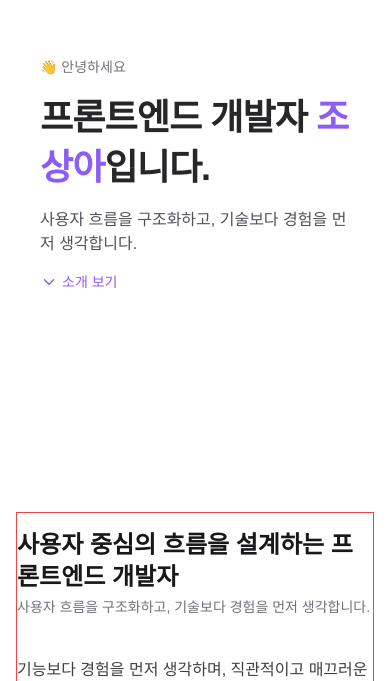
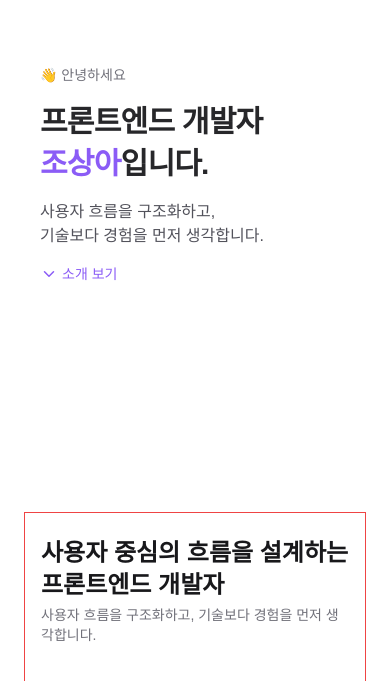
Before and after one commit to sangah323/my-portfolio, a Next.js app: page / in a window 390 px wide. Shown: the part 163-844 px from the top of the page. Built offline with nearby package versions, Linux system fonts and the light colour scheme; a web font is replaced by a local one.

Commit message:
style: Hero 섹션 반응형 줄바꿈 및 텍스트 강조 스타일 수정

```diff
--- a/app/components/layout/Header.tsx
+++ b/app/components/layout/Header.tsx
@@ -38,7 +38,7 @@ export default function Header() {
           href="/"
           className="text-xl md:text-2xl font-bold text-violet-500 dark:text-violet-400"
         >
-          조상아
+          이력서
         </Link>
         <ul className="flex items-center gap-4 text-base md:text-lg font-medium">
           {navItems.map((item) => (
--- a/app/components/layout/PageWrapper.tsx
+++ b/app/components/layout/PageWrapper.tsx
@@ -3,5 +3,5 @@ interface PageWrapperProps {
 }
 
 export default function PageWrapper({ children }: PageWrapperProps) {
-  return <main className="px-4 max-w-4xl mx-auto">{children}</main>;
+  return <main className="px-6 sm:px-8 max-w-6xl mx-auto">{children}</main>;
 }
--- a/app/components/layout/SectionWrapper.tsx
+++ b/app/components/layout/SectionWrapper.tsx
@@ -12,7 +12,7 @@ export default function SectionWrapper({
   return (
     <section
       id={id}
-      className="scroll-mt-24 space-y-4 min-h-[80vh] sm:min-h-[90vh] md:min-h-[95vh] border border-red-500"
+      className="scroll-mt-24 px-4 sm:px-6 md:px-8 max-w-5xl mx-auto min-h-[80vh] sm:min-h-[90vh] md:min-h-[95vh] space-y-6 border border-red-500"
     >
       <h2 className="text-2xl font-bold text-zinc-800 dark:text-zinc-100 mb-4">
         {title}
--- a/app/components/sections/Hero.tsx
+++ b/app/components/sections/Hero.tsx
@@ -4,22 +4,30 @@ export default function Hero() {
   return (
     <section
       id="home"
-      className="min-h-[80vh] sm:min-h-[90vh] lg:min-h-screen flex flex-col justify-center items-start px-6 sm:px-12 space-y-4 text-zinc-800 dark:text-zinc-100"
+      className="min-h-[80vh] sm:min-h-[90vh] lg:min-h-screen
+      px-4 sm:px-8 lg:px-28
+      flex flex-col justify-center
+      text-zinc-800 dark:text-zinc-100 space-y-4"
     >
       <p className="text-sm sm:text-base text-zinc-500 dark:text-zinc-400">
         👋 안녕하세요
       </p>
-      <h1 className="text-4xl sm:text-6xl font-extrabold leading-snug tracking-tight">
+      <h1 className="text-3xl sm:text-5xl lg:text-6xl font-extrabold leading-snug tracking-tight max-w-4xl">
         프론트엔드 개발자{" "}
-        <span className="text-violet-500 dark:text-violet-400">조상아</span>
-        입니다.
+        <span className="block sm:inline">
+          <span className="text-violet-500 dark:text-violet-400">조상아</span>
+          입니다.
+        </span>
       </h1>
       <p className="text-base sm:text-xl text-zinc-600 dark:text-zinc-400 max-w-xl">
-        사용자 흐름을 구조화하고, 기술보다 경험을 먼저 생각합니다.
+        사용자 흐름을 구조화하고,{" "}
+        <span className="block sm:inline">
+          기술보다 경험을 먼저 생각합니다.
+        </span>
       </p>
       <a
         href="#about"
-        className="group inline-flex items-center gap-1 mt-6 text-sm text-violet-500 hover:text-violet-600 transition-colors"
+        className="group inline-flex items-center gap-1 mt-6 text-sm sm:text-base text-violet-500 hover:text-violet-600 transition-colors"
       >
         <ChevronDown
           size={18}
```
